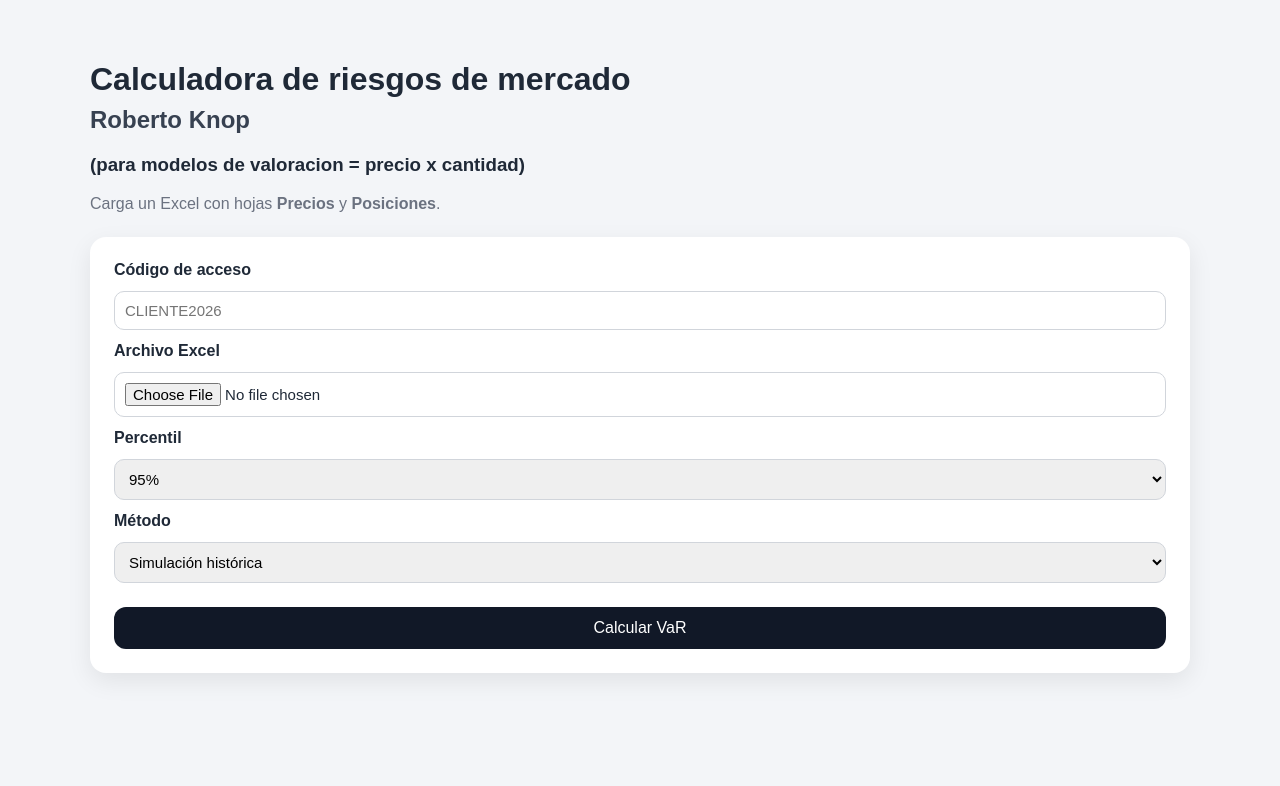
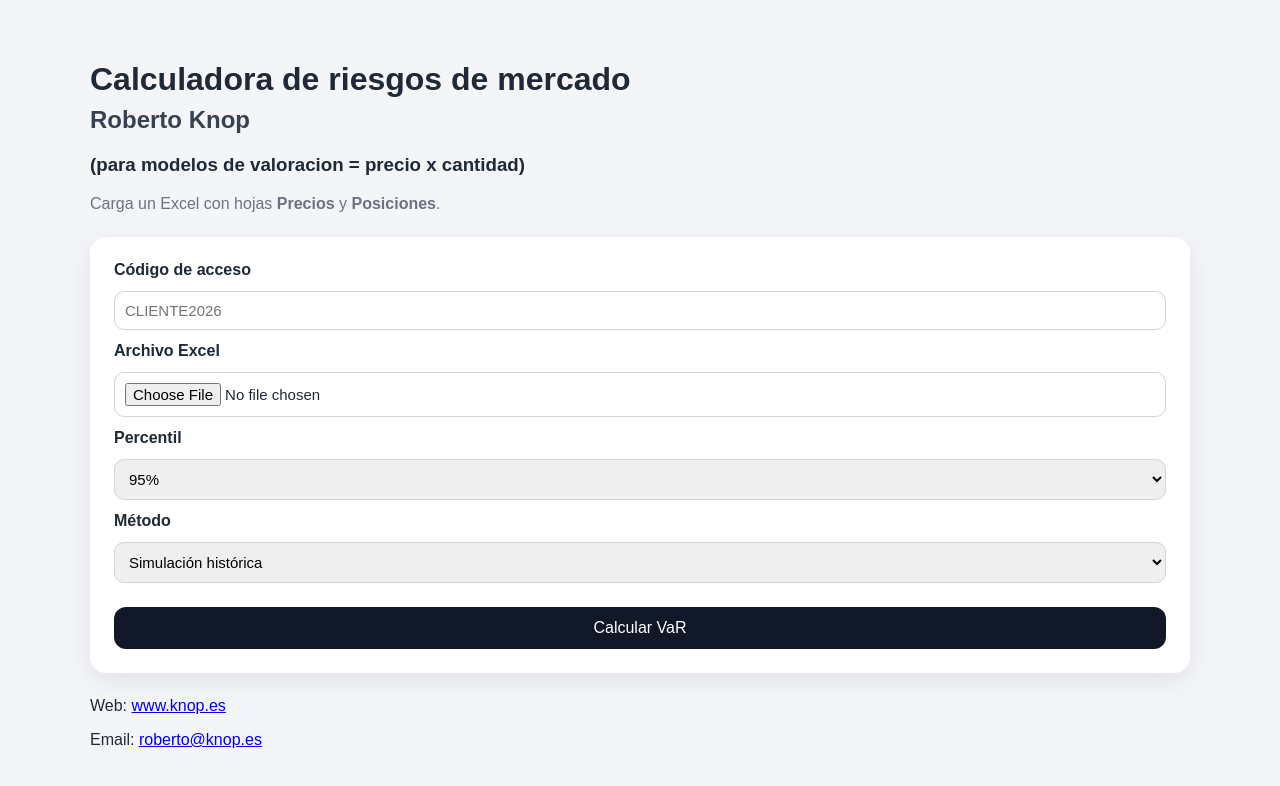
Before and after one commit to rknopmus/var-web-app, a Next.js app: page / in a window 1280 px wide. Shown: the top 786 px of the page. Built offline with nearby package versions, Linux system fonts and the light colour scheme.

Commit message:
Update index.js

```diff
--- a/pages/index.js
+++ b/pages/index.js
@@ -282,6 +282,25 @@ export default function Home() {
           </div>
         </section>
       )}
+<footer className="footer">
+  <p>
+    Web:{" "}
+    <a
+      href="https://www.knop.es"
+      target="_blank"
+      rel="noopener noreferrer"
+    >
+      www.knop.es
+    </a>
+  </p>
+
+  <p>
+    Email:{" "}
+    <a href="mailto:roberto@knop.es">
+      roberto@knop.es
+    </a>
+  </p>
+</footer>
     </main>
   );
 }
```
